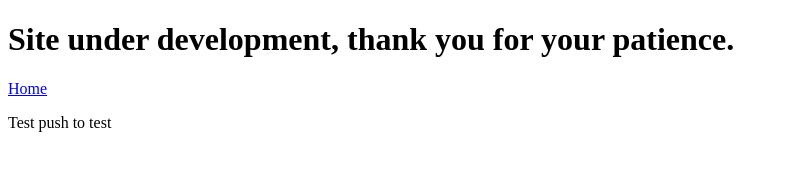
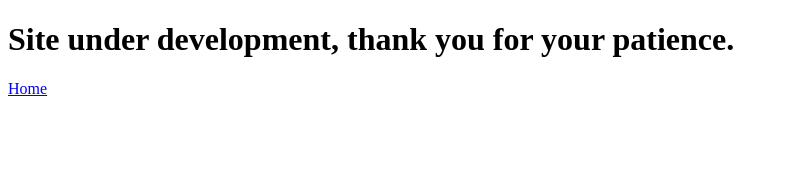
Before and after one commit to Astraisaria/Astraisaria.github.io, a plain HTML site: page narendra.html in a window 1280 px wide. Shown: the whole page, without its empty margins (0-788 px from the left). Drawn offline with Linux system fonts and the light colour scheme.

Commit message:
Noting no changes, I conclude issues

```diff
--- a/narendra.html
+++ b/narendra.html
@@ -6,6 +6,5 @@
     <body>
         <h1>Site under development, thank you for your patience.</h1>
         <a href = "index.html">Home</a>
-        <p>Test push to test</p>
     </body>
 </html>
```
